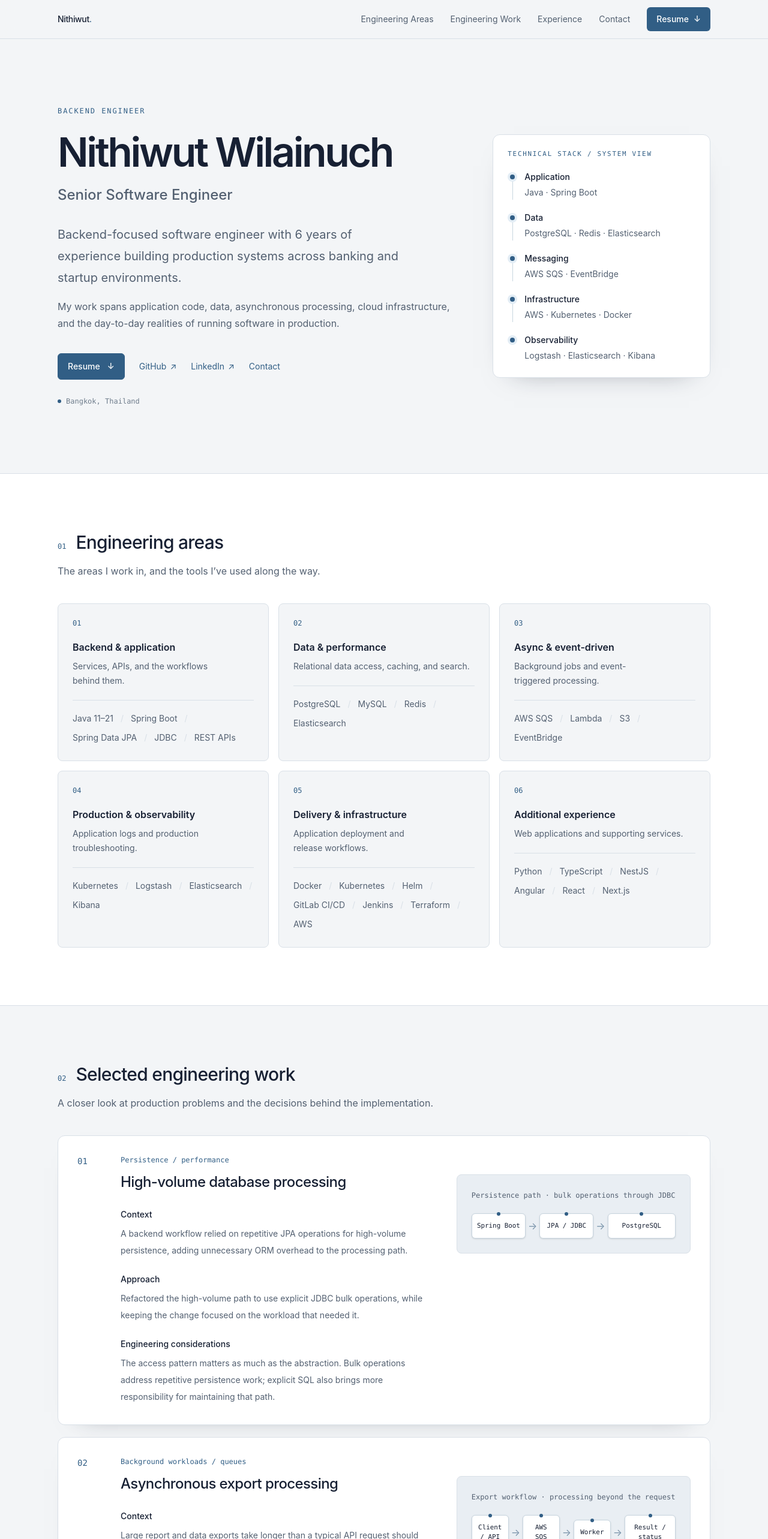
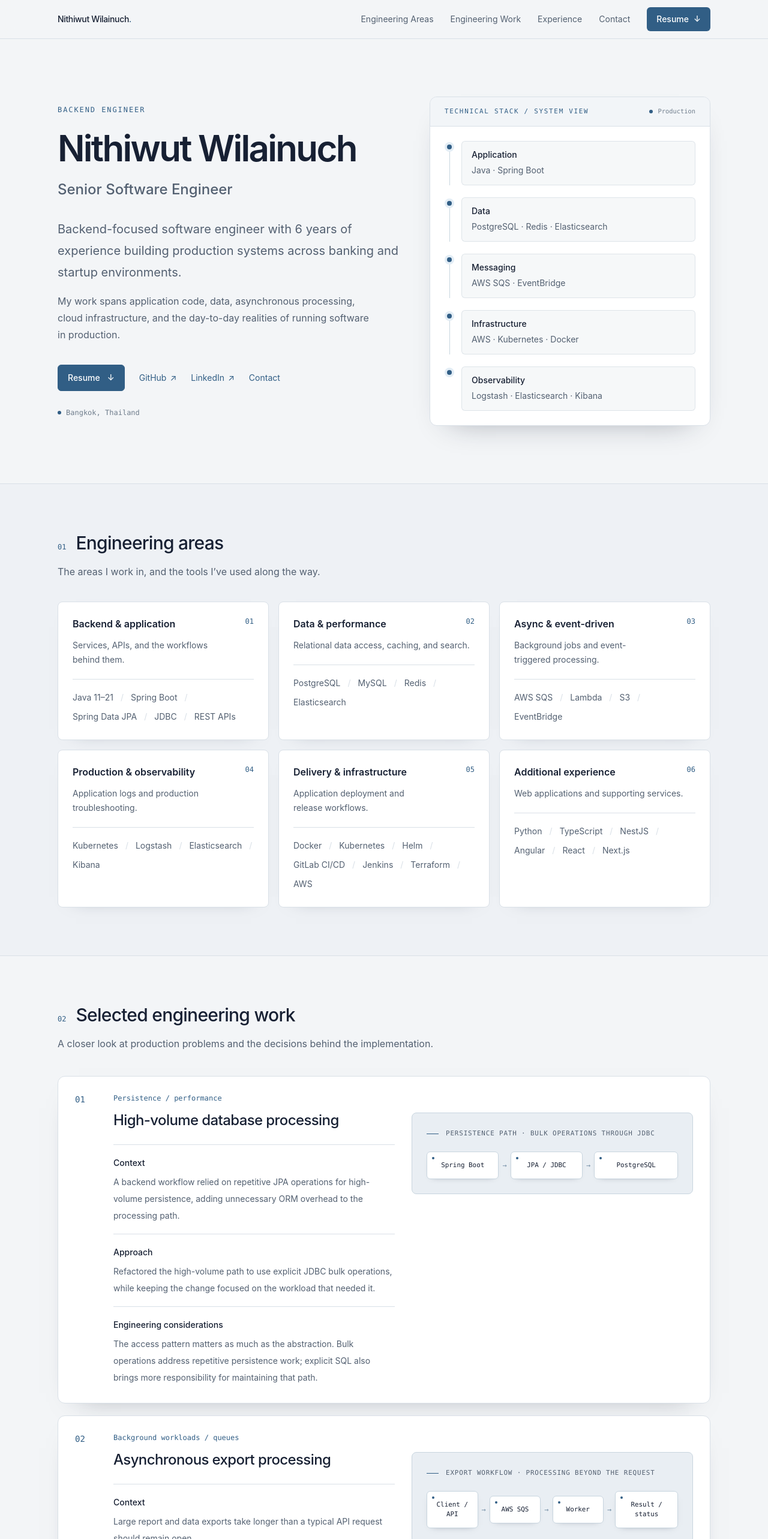
Before and after one commit to nithiwut1997/nithiwut.com, a Next.js app: page / in a window 1280 px wide. Shown: the top 2566 px of the page at 60% size. Built offline with nearby package versions, Linux system fonts and the light colour scheme.

Commit message:
Refine portfolio density and identity

```diff
--- a/src/components/architecture-diagram.tsx
+++ b/src/components/architecture-diagram.tsx
@@ -10,17 +10,17 @@ export function ArchitectureDiagram({
   compact = false,
 }: ArchitectureDiagramProps) {
   return (
-    <figure className={`rounded-lg border border-border bg-surface-secondary text-foreground ${compact ? "p-4" : "p-5 sm:p-6"}`}>
-      <figcaption className="mb-5 font-mono text-xs leading-5 text-secondary">
-        {caption}
+    <figure className={`overflow-hidden rounded-lg border border-diagram-border bg-surface-secondary text-foreground ${compact ? "p-4" : "p-5 sm:p-6"}`}>
+      <figcaption className="mb-5 flex items-center gap-3 font-mono text-[0.68rem] uppercase leading-5 tracking-[0.08em] text-secondary">
+        <span aria-hidden="true" className="h-px w-5 bg-accent" />{caption}
       </figcaption>
       <ol aria-label={caption} className="flex flex-col sm:flex-row sm:items-stretch">
         {steps.map((step, index) => (
           <li key={step} className="flex min-w-0 flex-1 flex-col items-center sm:flex-row">
-            <span className={`relative w-full rounded-md border border-diagram-border bg-surface text-center font-mono text-[0.68rem] leading-4 text-foreground shadow-sm ${compact ? "px-2 py-2" : "px-2 py-3"}`}><span aria-hidden="true" className="absolute left-1/2 top-0 h-1.5 w-1.5 -translate-x-1/2 -translate-y-1/2 rounded-full bg-accent" />
-              {step}</span>
+            <span className={`relative w-full rounded-md border border-diagram-border bg-surface text-center font-mono text-[0.68rem] font-medium leading-4 text-foreground shadow-[0_4px_12px_-10px_rgba(23,32,51,0.7)] ${compact ? "px-2 py-2.5" : "px-2 py-3.5"}`}>
+              <span aria-hidden="true" className="absolute left-2 top-2 h-1 w-1 rounded-full bg-accent" />{step}</span>
             {index < steps.length - 1 ? (
-              <span aria-hidden="true" className="shrink-0 py-1 text-diagram-connector sm:px-1 sm:py-0">
+              <span aria-hidden="true" className="shrink-0 py-1 font-mono text-xs text-diagram-connector sm:px-1.5 sm:py-0">
                   <span className="sm:hidden">↓</span>
                   <span className="hidden sm:inline">→</span>
               </span>
--- a/src/components/engineering-area.tsx
+++ b/src/components/engineering-area.tsx
@@ -2,10 +2,13 @@ import type { EngineeringArea as EngineeringAreaData } from "@/lib/portfolio";
 
 export function EngineeringArea({ area, index }: { area: EngineeringAreaData; index: number }) {
   return (
-    <article className="rounded-lg border border-border bg-background p-5 transition-colors hover:border-diagram-border hover:bg-accent-subtle/40 sm:p-6">
-      <p className="font-mono text-xs text-accent">{String(index + 1).padStart(2, "0")}</p>
-      <h3 className="mt-5 text-base font-semibold">{area.title}</h3>
-      <p className="mt-2 text-sm leading-6 text-secondary">{area.description}</p>
+    <article className="group relative overflow-hidden rounded-lg border border-border bg-surface p-5 shadow-[0_12px_30px_-30px_rgba(23,32,51,0.5)] transition-colors hover:border-diagram-border sm:p-6">
+      <div className="absolute inset-x-0 top-0 h-0.5 bg-accent opacity-0 transition-opacity group-hover:opacity-100" />
+      <div className="flex items-start justify-between gap-4">
+        <h3 className="text-base font-semibold">{area.title}</h3>
+        <p className="font-mono text-xs text-accent">{String(index + 1).padStart(2, "0")}</p>
+      </div>
+      <p className="mt-3 text-sm leading-6 text-secondary">{area.description}</p>
       <ul className="mt-5 flex flex-wrap gap-x-3 gap-y-1 border-t border-border pt-4 text-sm leading-7 text-secondary" aria-label={`${area.title} technologies`}>
         {area.technologies.map((technology) => (
           <li key={technology} className="after:ml-3 after:text-border after:content-['/'] last:after:hidden">{technology}</li>
--- a/src/components/engineering-work-item.tsx
+++ b/src/components/engineering-work-item.tsx
@@ -8,7 +8,7 @@ type EngineeringWorkItemProps = {
 
 export function EngineeringWorkItem({ story, index }: EngineeringWorkItemProps) {
   return (
-    <article aria-labelledby={`${story.id}-heading`} className="my-5 grid gap-7 rounded-xl border border-border bg-surface p-5 shadow-[0_16px_40px_-38px_rgba(23,32,51,0.65)] sm:p-8 lg:grid-cols-[2.5rem_minmax(0,1.15fr)_minmax(18rem,0.85fr)] lg:gap-8">
+    <article aria-labelledby={`${story.id}-heading`} className="my-5 grid gap-7 rounded-xl border border-border bg-surface p-5 shadow-[0_18px_45px_-36px_rgba(23,32,51,0.55)] sm:p-7 lg:grid-cols-[2.25rem_minmax(0,1fr)_minmax(22rem,1fr)] lg:gap-7">
       <span aria-hidden="true" className="font-mono text-sm font-medium text-accent">
         {String(index + 1).padStart(2, "0")}
       </span>
@@ -17,16 +17,16 @@ export function EngineeringWorkItem({ story, index }: EngineeringWorkItemProps)
         <h3 id={`${story.id}-heading`} className="mt-3 text-2xl font-medium leading-snug tracking-tight">
           {story.title}
         </h3>
-        <dl className="mt-6 space-y-5 text-sm leading-7">
-          <div>
+        <dl className="mt-6 grid gap-0 text-sm leading-7">
+          <div className="border-t border-border py-4">
             <dt className="font-medium">Context</dt>
             <dd className="mt-1 text-secondary">{story.context}</dd>
           </div>
-          <div>
+          <div className="border-t border-border py-4">
             <dt className="font-medium">Approach</dt>
             <dd className="mt-1 text-secondary">{story.approach}</dd>
           </div>
-          <div>
+          <div className="border-t border-border pt-4">
             <dt className="font-medium">Engineering considerations</dt>
             <dd className="mt-1 text-secondary">{story.consideration}</dd>
           </div>
--- a/src/components/site-header.tsx
+++ b/src/components/site-header.tsx
@@ -6,7 +6,7 @@ export function SiteHeader() {
     <header className="sticky top-0 z-40 border-b border-border bg-background/90 text-foreground backdrop-blur-md">
       <Container className="flex min-h-16 flex-wrap items-center justify-between gap-x-5 sm:flex-nowrap">
         <a href="#main" className="w-fit py-2 text-sm font-medium tracking-tight transition-colors hover:text-accent" aria-label="Nithiwut Wilainuch home">
-          Nithiwut<span className="text-accent">.</span>
+          Nithiwut Wilainuch<span className="text-accent">.</span>
         </a>
         <nav aria-label="Primary navigation" className="order-3 flex w-full items-center justify-between border-t border-border py-1 sm:order-none sm:w-auto sm:justify-start sm:border-0 sm:py-0 sm:gap-7">
           {navItems.map((item) => (
--- a/src/sections/education.tsx
+++ b/src/sections/education.tsx
@@ -4,7 +4,7 @@ import { education } from "@/lib/portfolio";
 
 export function Education() {
   return (
-    <section id="education" aria-labelledby="education-heading" className="border-t border-border bg-surface py-14 sm:py-20">
+    <section id="education" aria-labelledby="education-heading" className="border-t border-border bg-surface py-14 sm:py-16">
       <Container className="grid gap-8 md:grid-cols-[minmax(0,0.8fr)_minmax(0,1.2fr)] md:gap-12">
         <SectionHeading id="education-heading" number="05" title="Education" />
         <div className="border-l-2 border-accent-subtle pl-5 sm:pl-7">
--- a/src/sections/engineering-areas.tsx
+++ b/src/sections/engineering-areas.tsx
@@ -5,7 +5,7 @@ import { engineeringAreas } from "@/lib/portfolio";
 
 export function EngineeringAreas() {
   return (
-    <section id="areas" aria-labelledby="areas-heading" className="border-t border-border bg-surface py-16 sm:py-24">
+    <section id="areas" aria-labelledby="areas-heading" className="border-t border-border bg-surface-secondary/50 py-16 sm:py-20">
       <Container>
         <SectionHeading
           id="areas-heading"
@@ -13,7 +13,7 @@ export function EngineeringAreas() {
           title="Engineering areas"
           description="The areas I work in, and the tools I’ve used along the way."
         />
-        <div className="mt-10 grid gap-4 sm:grid-cols-2 lg:grid-cols-3">
+        <div className="mt-9 grid gap-4 sm:grid-cols-2 lg:grid-cols-3">
           {engineeringAreas.map((area, index) => (
             <EngineeringArea key={area.title} area={area} index={index} />
           ))}
--- a/src/sections/engineering-work.tsx
+++ b/src/sections/engineering-work.tsx
@@ -6,7 +6,7 @@ import { engineeringNotes, engineeringStories } from "@/lib/portfolio";
 
 export function EngineeringWork() {
   return (
-    <section id="work" aria-labelledby="work-heading" className="border-t border-border bg-background py-16 sm:py-24">
+    <section id="work" aria-labelledby="work-heading" className="border-t border-border bg-background py-16 sm:py-20">
       <Container>
         <SectionHeading
           id="work-heading"
--- a/src/sections/experience.tsx
+++ b/src/sections/experience.tsx
@@ -4,12 +4,12 @@ import { experience } from "@/lib/portfolio";
 
 export function Experience() {
   return (
-    <section id="experience" aria-labelledby="experience-heading" className="border-t border-border bg-surface py-16 sm:py-24">
+    <section id="experience" aria-labelledby="experience-heading" className="border-t border-border bg-surface py-16 sm:py-20">
       <Container>
         <SectionHeading id="experience-heading" number="03" title="Professional experience" />
         <div className="relative mt-10 before:absolute before:bottom-8 before:left-[5px] before:top-8 before:w-px before:bg-border">
           {experience.map((item, index) => (
-            <article key={item.company} className="relative grid gap-5 border-t border-border py-8 pl-8 first:border-t-0 first:pt-0 md:grid-cols-[minmax(0,0.75fr)_minmax(0,1.25fr)] md:gap-12">
+            <article key={item.company} className="relative grid gap-5 border-t border-border py-7 pl-8 first:border-t-0 first:pt-0 md:grid-cols-[minmax(0,0.75fr)_minmax(0,1.25fr)] md:gap-12">
               <span aria-hidden="true" className={`absolute left-0 top-9 h-[11px] w-[11px] rounded-full border-2 border-surface ${index === 0 ? "bg-accent ring-4 ring-accent-subtle" : "bg-diagram-border"} first:top-1`} />
               <div>
                 <p className="font-mono text-xs text-muted">{item.period}</p>
--- a/src/sections/hero.tsx
+++ b/src/sections/hero.tsx
@@ -12,11 +12,11 @@ export function Hero() {
   ] as const;
 
   return (
-    <section aria-labelledby="profile-name" className="bg-background py-16 text-foreground sm:py-24 lg:py-28">
-      <Container className="grid items-center gap-12 lg:grid-cols-[minmax(0,1.55fr)_minmax(19rem,0.85fr)] lg:gap-16">
+    <section aria-labelledby="profile-name" className="bg-background py-14 text-foreground sm:py-20 lg:py-24">
+      <Container className="grid items-center gap-10 lg:grid-cols-[minmax(0,1.1fr)_minmax(24rem,0.9fr)] lg:gap-12">
         <div>
           <p className="mb-6 font-mono text-xs font-medium uppercase tracking-[0.16em] text-accent">Backend engineer</p>
-          <h1 id="profile-name" className="max-w-4xl text-5xl font-semibold leading-[1.06] tracking-[-0.05em] sm:text-6xl lg:text-[4.25rem]">
+          <h1 id="profile-name" className="max-w-3xl text-4xl font-semibold leading-[1.08] tracking-[-0.045em] sm:text-5xl lg:text-[3.75rem]">
             {profile.name}
           </h1>
           <p className="mt-5 text-xl font-medium text-secondary sm:text-2xl">{profile.role}</p>
@@ -33,16 +33,19 @@ export function Hero() {
           </div>
           <p className="mt-7 flex items-center gap-2 font-mono text-xs text-muted"><span aria-hidden="true" className="h-1.5 w-1.5 rounded-full bg-accent" />{profile.location}</p>
         </div>
-        <aside aria-label="Technical stack system view" className="rounded-xl border border-border bg-surface p-5 shadow-[0_18px_45px_-35px_rgba(23,32,51,0.55)] sm:p-6">
-          <p className="font-mono text-[0.68rem] font-medium uppercase tracking-[0.16em] text-accent">Technical stack / system view</p>
-          <ol className="mt-5">
+        <aside aria-label="Technical stack system view" className="overflow-hidden rounded-xl border border-border bg-surface shadow-[0_22px_50px_-34px_rgba(23,32,51,0.45)]">
+          <div className="flex items-center justify-between border-b border-border bg-surface-secondary/60 px-5 py-4 sm:px-6">
+            <p className="font-mono text-[0.68rem] font-medium uppercase tracking-[0.16em] text-accent">Technical stack / system view</p>
+            <span className="flex items-center gap-2 font-mono text-[0.65rem] text-muted"><span className="h-1.5 w-1.5 rounded-full bg-accent" />Production</span>
+          </div>
+          <ol className="px-5 py-5 sm:px-6 sm:py-6">
             {systemLayers.map(([layer, tools], index) => (
               <li key={layer} className="relative grid grid-cols-[1rem_1fr] gap-3 pb-5 last:pb-0">
                 <div className="relative flex justify-center pt-1.5">
                   <span className="z-10 h-2 w-2 rounded-full bg-accent ring-4 ring-accent-subtle" />
                   {index < systemLayers.length - 1 ? <span aria-hidden="true" className="absolute bottom-0 top-3 w-px bg-diagram-border" /> : null}
                 </div>
-                <div><p className="text-sm font-medium text-foreground">{layer}</p><p className="mt-1 text-sm leading-6 text-secondary">{tools}</p></div>
+                <div className="rounded-md border border-border/80 bg-background/70 px-4 py-3"><p className="text-sm font-medium text-foreground">{layer}</p><p className="mt-1 text-sm leading-6 text-secondary">{tools}</p></div>
               </li>
             ))}
           </ol>
--- a/src/sections/how-i-work.tsx
+++ b/src/sections/how-i-work.tsx
@@ -4,7 +4,7 @@ import { workingPrinciples } from "@/lib/portfolio";
 
 export function HowIWork() {
   return (
-    <section id="approach" aria-labelledby="approach-heading" className="border-t border-border bg-surface-secondary py-16 sm:py-20">
+    <section id="approach" aria-labelledby="approach-heading" className="border-t border-border bg-surface-secondary py-14 sm:py-16">
       <Container>
         <SectionHeading id="approach-heading" number="04" title="How I work" />
         <div className="mt-9 grid gap-8 md:grid-cols-3 md:gap-10">
```
Also changed, not shown: src/app/icon.svg (added), 1 other file (tests, documents, lock files or other folders).
